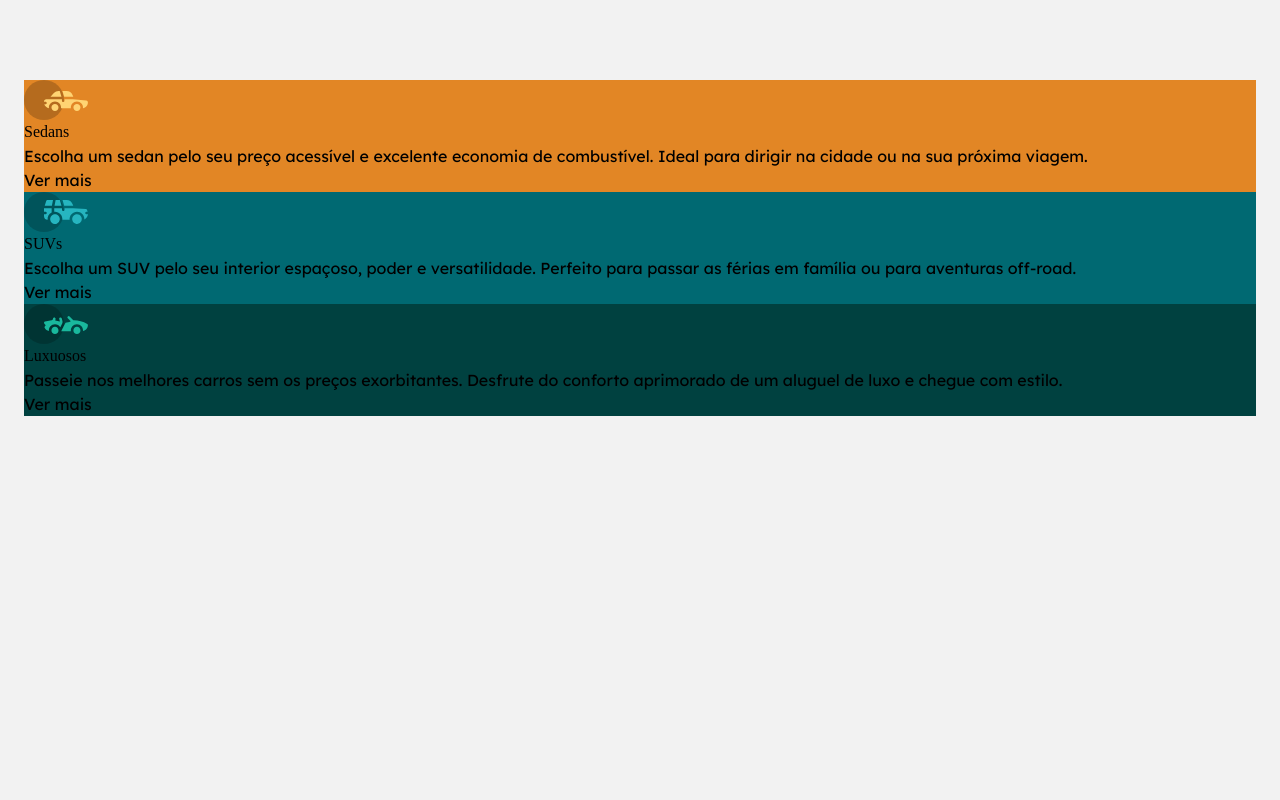
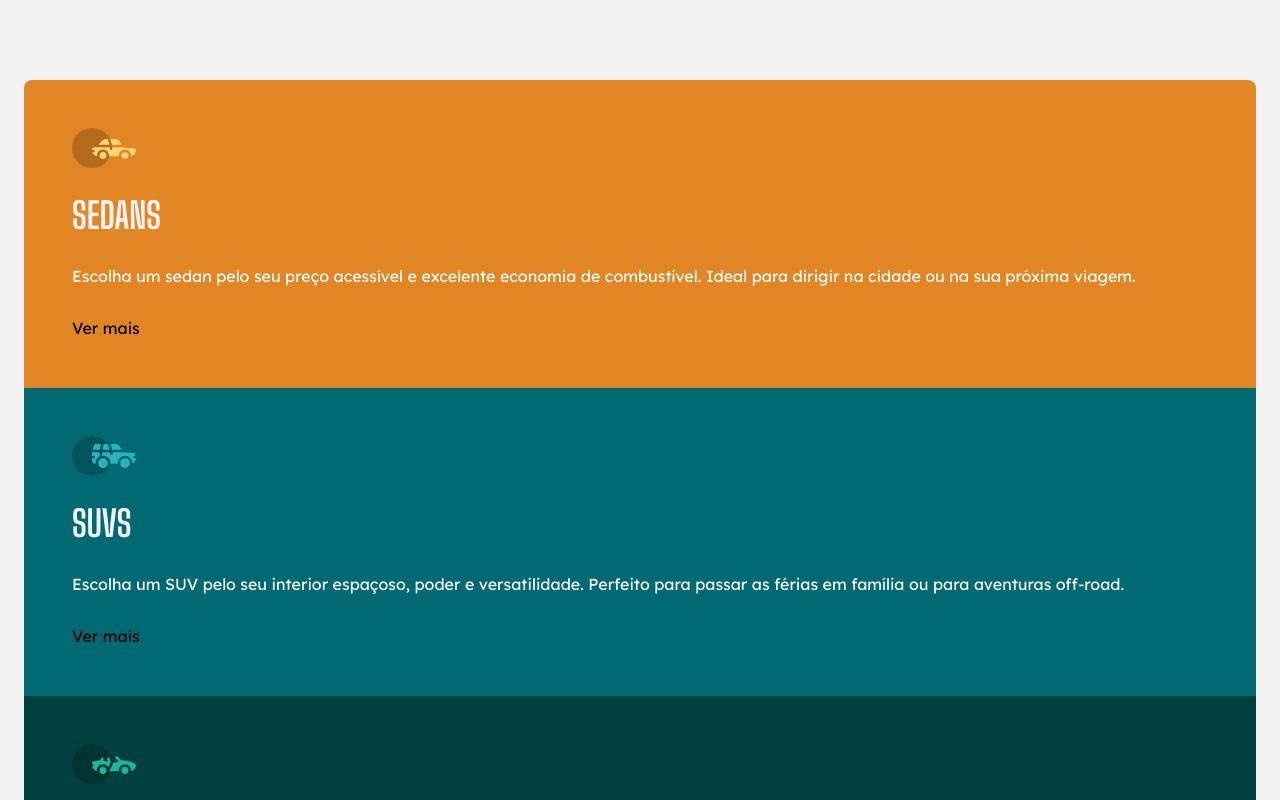
Before and after one commit to matheus-estevan/carros, a React (Vite) app: page / in a window 1280 px wide. Shown: the top 800 px of the page. Built offline with nearby package versions, Linux system fonts and the light colour scheme.

Commit message:
sexto commit

```diff
--- a/src/App.jsx
+++ b/src/App.jsx
@@ -6,24 +6,24 @@
   return (
     <main className="min-h-svh bg-offwhitebg py-20 px-6">
       <section>
-        <div className="bg-orange">
-          <img src={iconSedans} alt="icone dos carros Sedan" />
-          <h2 className="font-shoulders">Sedans</h2>
-          <p className="font-lexend">Escolha um sedan pelo seu preço acessível e excelente economia de combustível. Ideal para dirigir na cidade ou na sua próxima viagem.</p>
+        <div className="bg-orange p-12 rounded-t-lg">
+          <img src={iconSedans} alt="icone dos carros Sedan" className="mb-7" />
+          <h2 className="font-shoulders mb-7 uppercase text-4xl font-bold text-offwhitebg">Sedans</h2>
+          <p className="font-lexend mb-7 text-white">Escolha um sedan pelo seu preço acessível e excelente economia de combustível. Ideal para dirigir na cidade ou na sua próxima viagem.</p>
           <a className="font-lexend" href="https://www.webmotors.com.br/catalogo/carroceria/sedan/" target="_blank">Ver mais</a>
         </div>
 
-        <div className="bg-green">
-          <img src={iconSuvs} alt="icon do carro Suv" />
-          <h2 className="font-shoulders">SUVs</h2>
-          <p className="font-lexend">Escolha um SUV pelo seu interior espaçoso, poder e versatilidade. Perfeito para passar as férias em família ou para aventuras off-road.</p>
+        <div className="bg-green p-12">
+          <img src={iconSuvs} alt="icon do carro Suv" className="mb-7"/>
+          <h2 className="font-shoulders mb-7 uppercase text-4xl font-bold text-offwhitebg">SUVs</h2>
+          <p className="font-lexend mb-7 text-white">Escolha um SUV pelo seu interior espaçoso, poder e versatilidade. Perfeito para passar as férias em família ou para aventuras off-road.</p>
           <a className="font-lexend" href="https://www.webmotors.com.br/catalogo/carroceria/suv/" target="_blank">Ver mais</a>
         </div>
 
-        <div className="bg-dark-green">
-          <img src={iconLuxuosos} alt="Icon dos carros luxuosos" />
-          <h2 className="font-shoulders">Luxuosos</h2>
-          <p className="font-lexend">Passeie nos melhores carros sem os preços exorbitantes. Desfrute do conforto aprimorado de um aluguel de luxo e chegue com estilo.</p>
+        <div className="bg-dark-green p-12 rounded-b-lg">
+          <img src={iconLuxuosos} alt="Icon dos carros luxuosos" className="mb-7"/>
+          <h2 className="font-shoulders mb-7 uppercase text-4xl font-bold text-offwhitebg">Luxuosos</h2>
+          <p className="font-lexend mb-7 text-white">Passeie nos melhores carros sem os preços exorbitantes. Desfrute do conforto aprimorado de um aluguel de luxo e chegue com estilo.</p>
           <a className="font-lexend" href="https://www.webmotors.com.br/carros-de-luxo" target="_blank">Ver mais</a>
         </div>
       </section>
--- a/tailwind.config.js
+++ b/tailwind.config.js
@@ -14,7 +14,7 @@
       'offwhitebg': '#f2f2f2',
     },
     fontFamily: {
-      'shoulders': '"Big Shouderls Display"',
+      'shoulders': '"Big Shoulders Display"',
       'lexend': '"Lexend Deca"'
     }
   },
```
